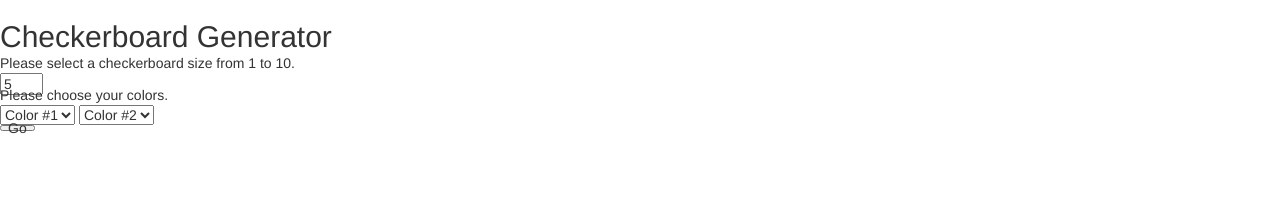
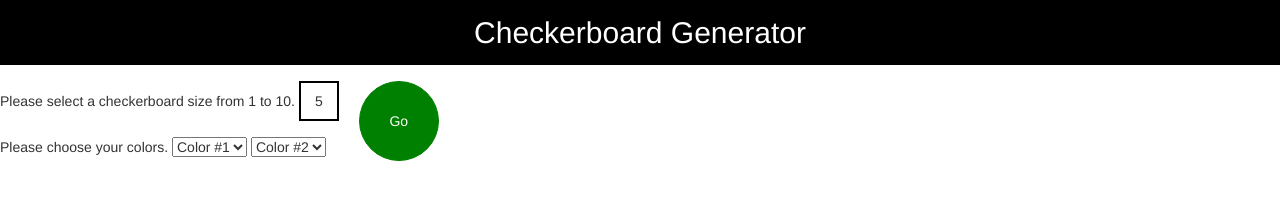
Before and after one commit to mariohsieh/checkerboard, a plain HTML site: page index.html in a window 1280 px wide. Both pictures are taken after typing "5" into the empty fields and a click on the button "Go". Drawn offline with nearby package versions, Linux system fonts and the light colour scheme.

Commit message:
add some styles

```diff
--- a/index.html
+++ b/index.html
@@ -7,11 +7,15 @@
     <script type="text/javascript" src='https://code.jquery.com/jquery-3.4.1.min.js'></script>
   </head>
   <body>
-    <h2>Checkerboard Generator</h2>
-    <p>Please select a checkerboard size from 1 to 10.</p>
-    <input id='checkerboard-size' type='number' min='1' max='10'>
-    <p>Please choose your colors.</p>
-    <select id='color-1'>
+    <h2 id='main-title'>Checkerboard Generator</h2>
+    <article class='display-inline-block margin-right-16'>
+      <section class='margin-bottom-16'>
+        <p class='display-inline-block '>Please select a checkerboard size from 1 to 10.</p>
+        <input class='display-inline-block' id='checkerboard-size' type='number' min='1' max='10'>
+      </section>
+      <section class='margin-bottom-16'>
+        <p class='display-inline-block '>Please choose your colors.</p>
+        <select id='color-1' class='display-inline-block '>
           <option value=''>Color #1</option>
           <option value='black'>Black</option>
           <option value='blue'>Blue</option>
@@ -22,7 +26,7 @@
           <option value='purple'>Purple</option>
           <option value='yellow'>Yellow</option>
         </select>
-    <select id='color-2'>
+        <select id='color-2' class='display-inline-block'>
           <option value=''>Color #2</option>
           <option value='black'>Black</option>
           <option value='blue'>Blue</option>
@@ -33,7 +37,11 @@
           <option value='purple'>Purple</option>
           <option value='yellow'>Yellow</option>
         </select>
-    <button class='display-block'>Go</button>
+      </section>
+    </article>
+    <article class='display-inline-block vertical-align'>
+      <button id='submit-button' class='display-block'>Go</button>
+    </article>
     <section id='checkerboard-space' class='display-block'></section>
     <script type='text/javascript' src='./script.js'></script>
   </body>
--- a/script.js
+++ b/script.js
@@ -10,30 +10,32 @@ $(function() {
       rows;
 
     for (columns = number; columns > 0; columns--) {
+
       $('#checkerboard-space').append('<div class="row">');
 
       for (rows = number; rows > 0; rows--) {
         let color;
 
-        /*************************************
+        /*
           The below logic checks if the row is even/odd then checks if the column is even/odd and
           alternates setting the background color from black/red.  This creates the checkered effect
           for the squares.
-        *************************************/
+        */
         if (rows % 2 === 0) {
           if (columns % 2 === 0) {
-            color = color1;  // if the row and column are both even add black
+            color = color1;  // if the row and column are both even add color 1
           } else {
-            color = color2;  // if the row is even and the column is odd add redd
+            color = color2;  // if the row is even and the column is odd add color 2
           }
         } else {
           if (columns % 2 === 0) {
-            color = color2;  // if the row is odd and the column is even add red
+            color = color2;  // if the row is odd and the column is even add color 1
           } else {
-            color = color1; // if the row and column are both odd add black
+            color = color1; // if the row and column are both odd add color 2
           }
         }
 
+        // adding the square to the DOM
         $('#checkerboard-space').append('<div class="square ' + color + '"></div>');
       }
 
@@ -42,18 +44,46 @@ $(function() {
   }
 
   /*************************************
+    Function to check if the input information is valid
+  *************************************/
+  function validateInput(number, color1, color2) {
+    let errorText = '';
+
+    if (!number || number < 0 || number > 10) { // check if number is valid
+      errorText += 'Please input a valid number.\n';
+    }
+
+    if (color1 === '') { // check if first color is selected
+      errorText += 'Please select color 1\n';
+    }
+
+    if (color2 === '') { // check if second color is selected
+      errorText += 'Please select color 2\n';
+    }
+
+    if (errorText) { // if any of the above is wrong, alert the user
+      alert(errorText);
+      return true;
+    }
+
+    return false; // if no errors return false
+  }
+
+  /*************************************
     Event handler to call the generateCheckerboard function once the button is clicked
   *************************************/
   $(document).on('click', 'button', function() {
     let number = $('#checkerboard-size').val(), // capture the number from the input field
       color1 = $('#color-1').val(), // capture the first color
-      color2 = $('#color-2').val(); // capture the second color
+      color2 = $('#color-2').val(), // capture the second color
+      hasError;
 
     number = parseInt(number); // the input number is captured as a string so we have to change it to a number
+    hasError = validateInput(number, color1, color2);
 
-// debugger;
-
-    $('#checkerboard-space').empty(); // empty the checkerboard space
-    generateCheckerboard(number, color1, color2);
+    if (!hasError) { // if no errors then run logic to make checkerboard
+      $('#checkerboard-space').empty(); // empty the checkerboard space
+      generateCheckerboard(number, color1, color2);
+    }
   });
 });
--- a/styles.css
+++ b/styles.css
@@ -11,6 +11,22 @@ input[type=number]::-webkit-outer-spin-button {
 
 .display-block {
   display: block;
+}
+
+.display-inline-block {
+  display: inline-block;
+}
+
+.vertical-align {
+  vertical-align: top;
+}
+
+.margin-right-16 {
+  margin-right: 16px;
+}
+
+.margin-bottom-16 {
+  margin-bottom: 16px;
 }
 
 .square {
@@ -50,3 +66,27 @@ input[type=number]::-webkit-outer-spin-button {
 .yellow {
   background-color: yellow;
 }
+
+#main-title {
+  margin: 0 0 16px;
+  padding: 16px;
+  text-align: center;
+  background-color: black;
+  color: white;
+}
+
+#checkerboard-size {
+  width: 40px;
+  height: 40px;
+  border: 2px solid black;
+  text-align: center;
+}
+
+#submit-button {
+  width: 80px;
+  height: 80px;
+  background-color: green;
+  color: white;
+  border: 1px solid green;
+  border-radius: 100%;
+}
```
Lines whose indentation alone changed are shown as unchanged.
